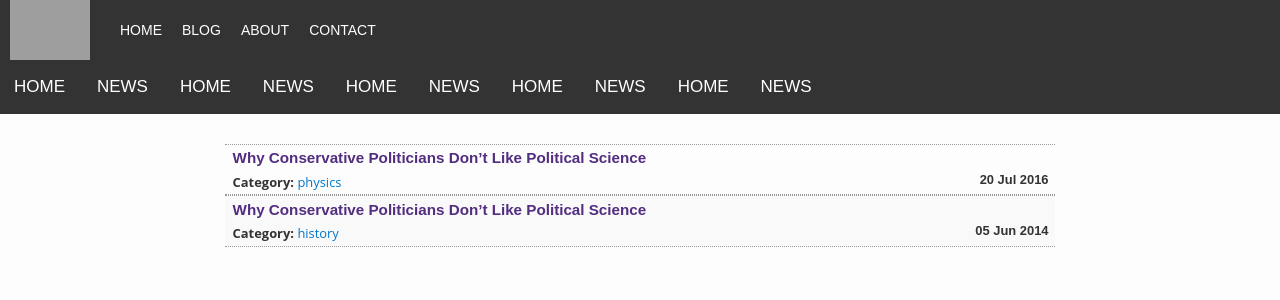
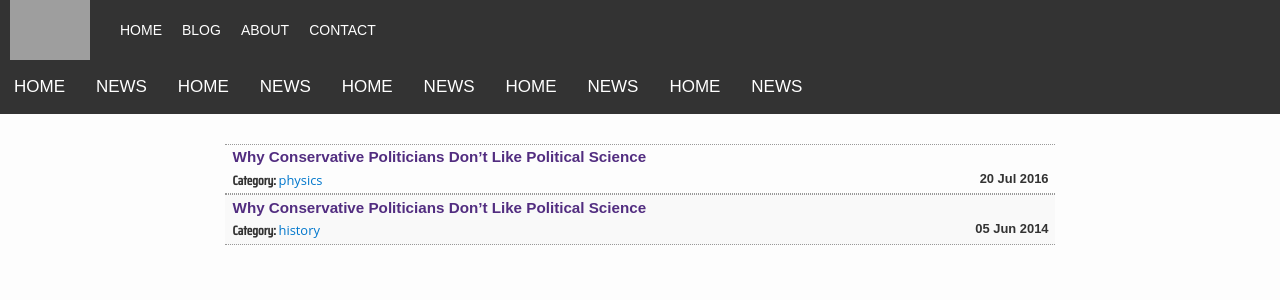
Before and after one commit to Indscience/indscience.github.io, a Jekyll site: the page built from index.html, in a window 1280 px wide. Shown: the top 300 px of the page. Built offline with Jekyll 4.4.1, drawn with Linux system fonts in a browser that asks for light colours; nearby versions of some CDN libraries; grey boxes are pictures that could not be loaded.

Commit message:
Update main.scss

```diff
--- a/css/main.scss
+++ b/css/main.scss
@@ -6,7 +6,7 @@
 
 
 // Our variables
-$base-font-family: 'Open Sans', Helvetica, Arial, sans-serif;
+$base-font-family: 'Saira Condensed', sans-serif;
 $base-font-size:   .95em;
 $small-font-size:  $base-font-size * 0.875;
 $base-line-height: 1.5;
```
